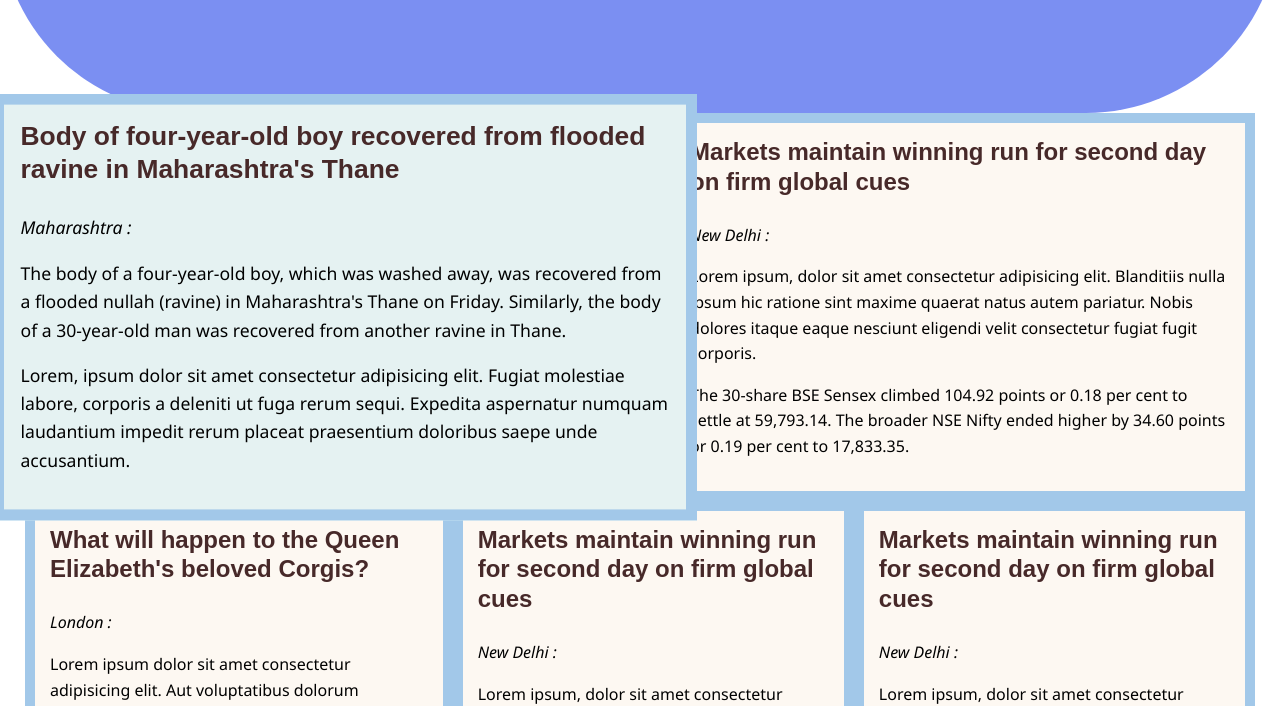
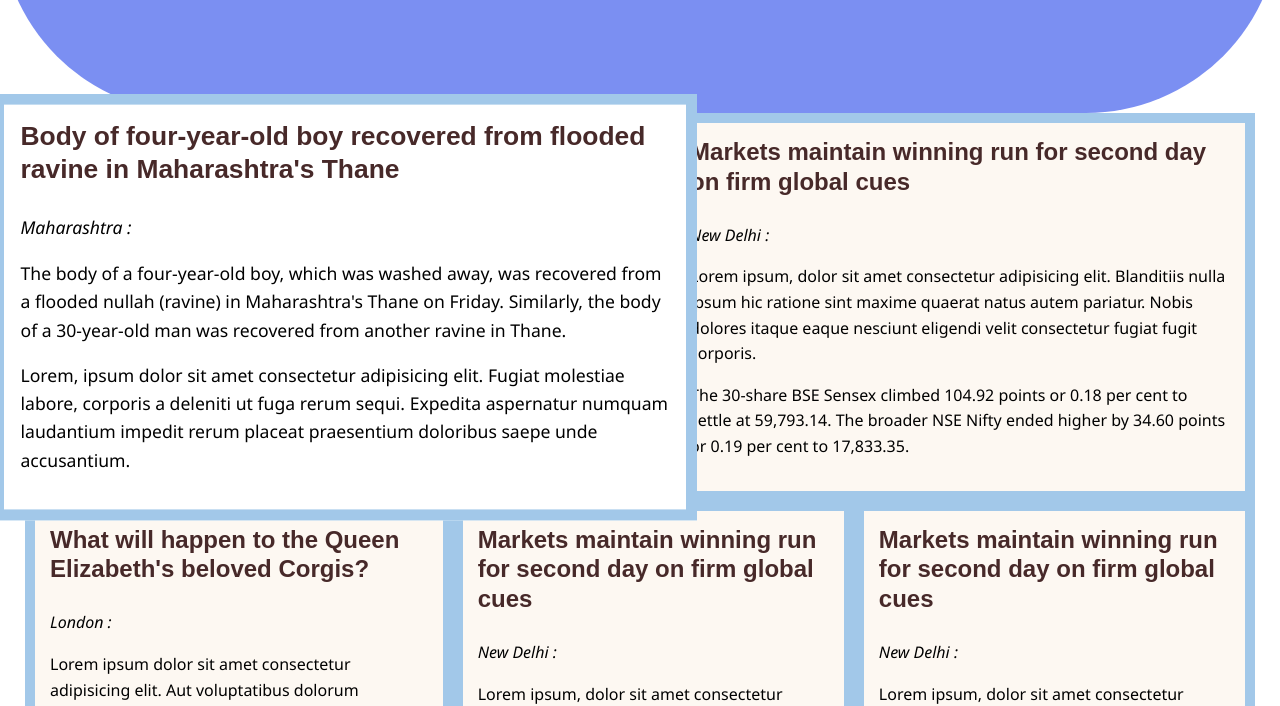
Before and after one commit to MhdSalahu/connect_task2, a plain HTML site: page index.html in a window 1280 px wide. In both pictures the pointer is over the element 345 px from the left and 993 px from the top of the page. Shown: the part 687-1393 px from the top of the page. Drawn offline with Linux system fonts and the light colour scheme.

Commit message:
column backround color change

```diff
--- a/style.css
+++ b/style.css
@@ -114,7 +114,7 @@ div.nav-element:hover{
     50% {border: 10px solid lightblue}
 }
 div.sub-items:hover,div.sub-item2:hover{
-    background-color: rgb(229, 242, 242);
+    background-color: rgb(255, 255, 255);
     transform: scale(1.1);
 }
 @media(max-width:1024px)
```
